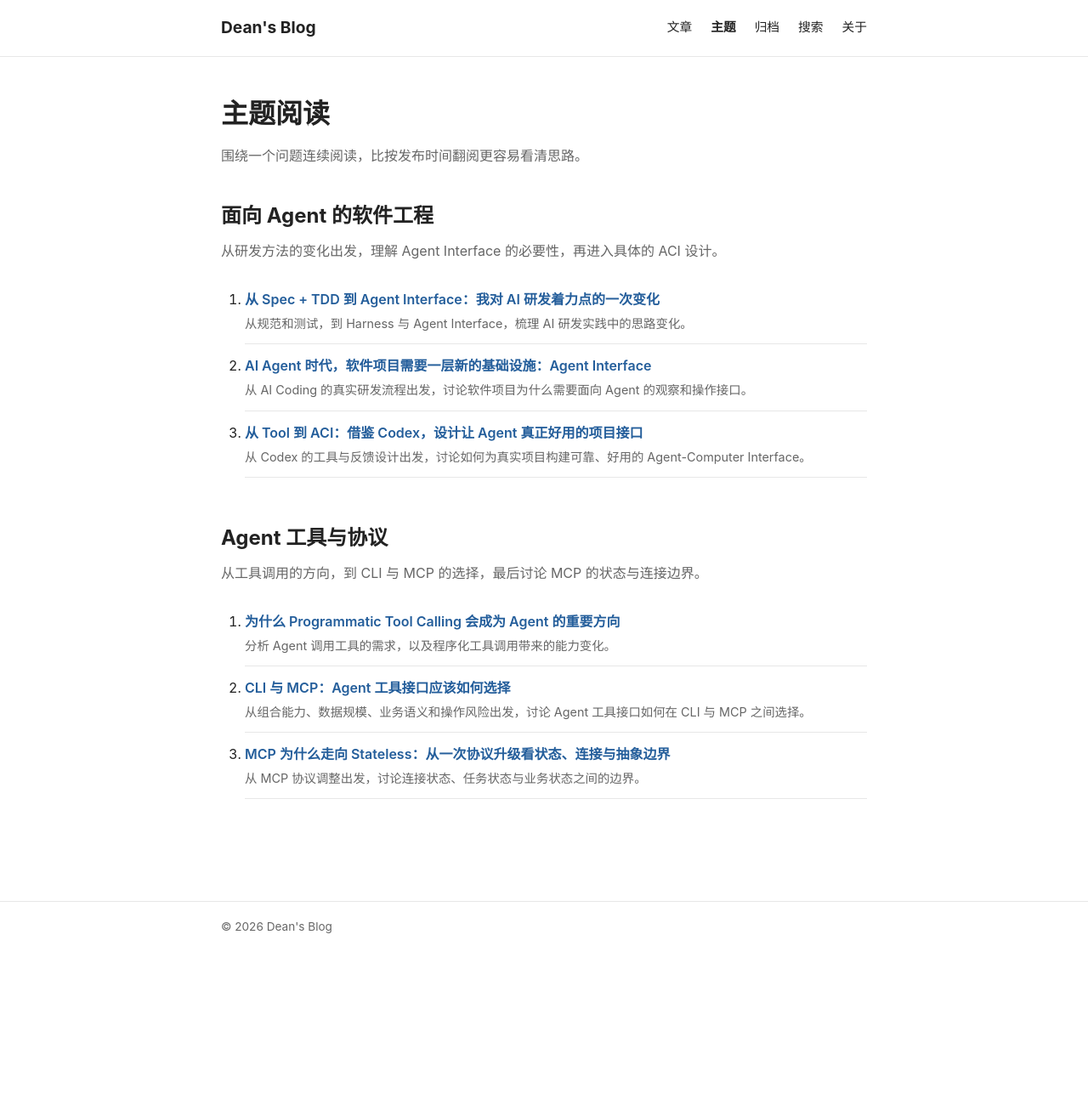
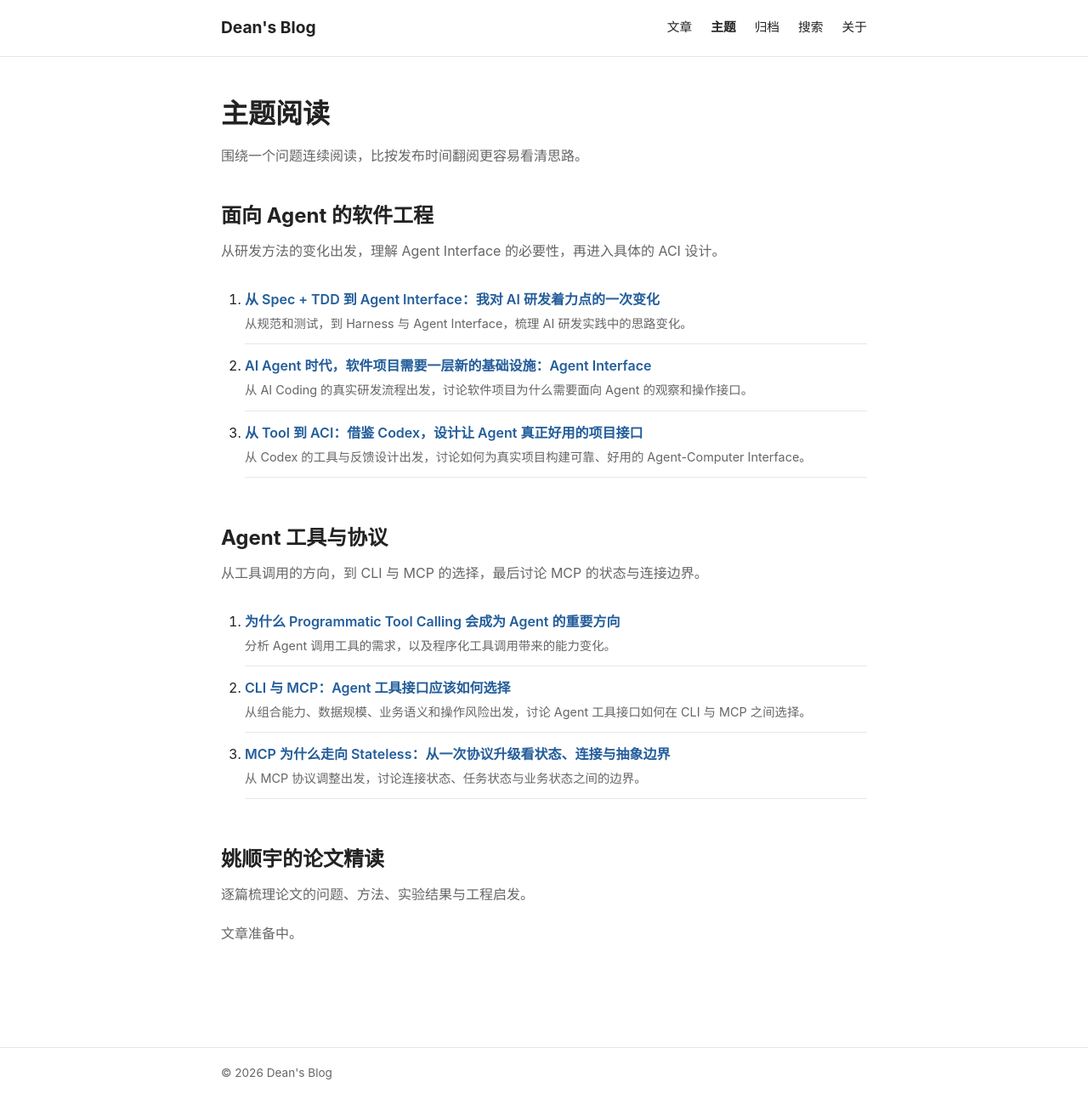
Before and after one commit to dean-winston/dean-winston.github.io, a Jekyll site: the page built from topics.html, in a window 1280 px wide. Shown: the whole page at 85% size. Built offline with Jekyll 4.4.1, drawn with Linux system fonts in a browser that asks for light colours; before the commit the page ends 1121 px from its top, so only the background shows below that.

Commit message:
Add paper reading topic and hide unchanged update dates

```diff
--- a/_layouts/article.html
+++ b/_layouts/article.html
@@ -8,7 +8,7 @@ layout: default
     <div class="article-meta">
       {% if page.category %}<span>{{ page.category }}</span>{% endif %}
       {% if page.published_at %}<span>发布于 <time datetime="{{ page.published_at }}">{{ page.published_at | slice: 0, 16 | replace: 'T', ' ' }}（UTC+8）</time></span>{% endif %}
-      {% if page.updated_at %}<span>修改于 <time datetime="{{ page.updated_at }}">{{ page.updated_at | slice: 0, 16 | replace: 'T', ' ' }}（UTC+8）</time></span>{% endif %}
+      {% if page.updated_at and page.updated_at != page.published_at %}<span>修改于 <time datetime="{{ page.updated_at }}">{{ page.updated_at | slice: 0, 16 | replace: 'T', ' ' }}（UTC+8）</time></span>{% endif %}
     </div>
   </header>
   <div class="article-body">{{ content }}</div>
--- a/index.html
+++ b/index.html
@@ -14,7 +14,7 @@ layout: default
     <div class="post-meta">
       <span>{{ article.category }}</span>
       {% if article.published_at %}<span>发布于 <time datetime="{{ article.published_at }}">{{ article.published_at | slice: 0, 10 }}</time></span>{% endif %}
-      {% if article.updated_at %}<span>修改于 <time datetime="{{ article.updated_at }}">{{ article.updated_at | slice: 0, 10 }}</time></span>{% endif %}
+      {% if article.updated_at and article.updated_at != article.published_at %}<span>修改于 <time datetime="{{ article.updated_at }}">{{ article.updated_at | slice: 0, 10 }}</time></span>{% endif %}
     </div>
   </article>
   {% endfor %}
--- a/topics.html
+++ b/topics.html
@@ -27,3 +27,18 @@ permalink: /topics/
     {% endfor %}
   </ol>
 </section>
+
+<section class="topic-section" id="yao-shunyu-papers">
+  <h2>姚顺宇的论文精读</h2>
+  <p>逐篇梳理论文的问题、方法、实验结果与工程启发。</p>
+  {% assign yao_articles = site.pages | where: 'topic', 'yao-shunyu-papers' | sort: 'topic_order' %}
+  {% if yao_articles.size > 0 %}
+  <ol class="topic-list">
+    {% for article in yao_articles %}
+    <li><a href="{{ article.url | relative_url }}">{{ article.title | escape }}</a><span>{{ article.description | escape }}</span></li>
+    {% endfor %}
+  </ol>
+  {% else %}
+  <p>文章准备中。</p>
+  {% endif %}
+</section>
```
